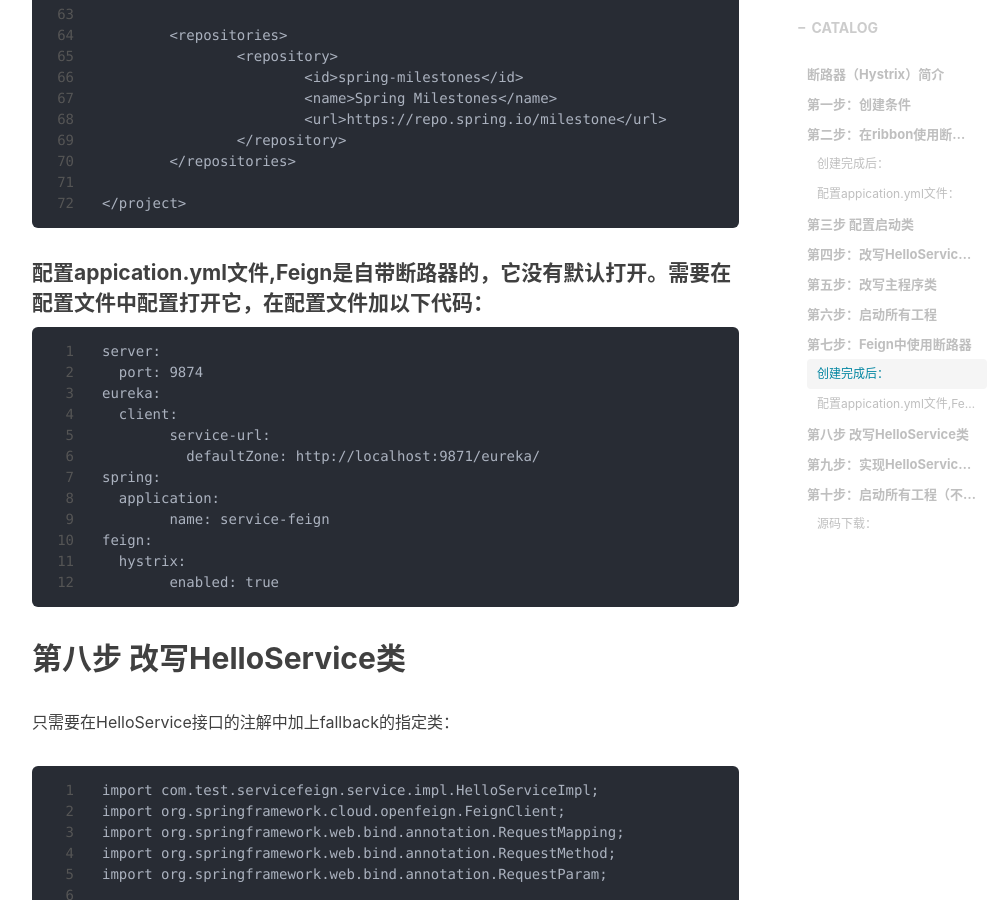
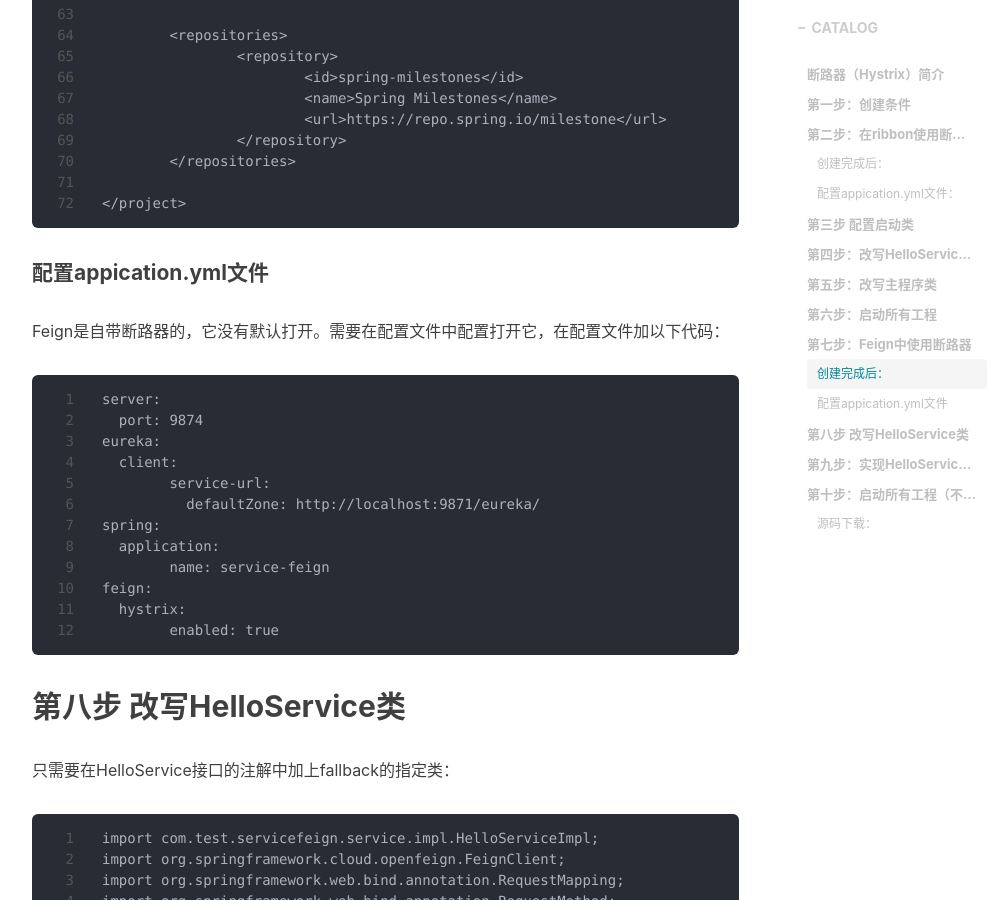
Before and after one commit to mochengyanliu/mochengyanliu.github.io, a Jekyll site: the page built from _posts/2018-10-31-微服务之断路器（Hystrix）-2019.markdown, in a window 1280 px wide and 900 px high, scrolled down 7295 px. Shown: the whole window, without its empty margins (233-1239 px from the left). Built offline with Jekyll 4.4.1, drawn with Linux system fonts in a browser that asks for light colours; nearby versions of some CDN libraries; comment, search, counter and statistics services are not loaded; some of the changed text lies outside the part shown.

Commit message:
修改格式内容

```diff
--- a/_posts/2018-10-31-微服务之断路器（Hystrix）-2019.markdown
+++ b/_posts/2018-10-31-微服务之断路器（Hystrix）-2019.markdown
@@ -314,7 +314,9 @@ hello,handsomeman,sorry,error!
 
 
 
-#### 配置appication.yml文件,Feign是自带断路器的，它没有默认打开。需要在配置文件中配置打开它，在配置文件加以下代码：
+#### 配置appication.yml文件
+
+Feign是自带断路器的，它没有默认打开。需要在配置文件中配置打开它，在配置文件加以下代码：
 
 	server:
 	  port: 9874
@@ -379,4 +381,4 @@ sorry handsomeman
 
 ####  源码下载：
 
-[https://github.com/mochengyanliu/SpringCloudLearn/tree/master/section3](https://github.com/mochengyanliu/SpringCloudLearn/tree/master/section4)
+[https://github.com/mochengyanliu/SpringCloudLearn/tree/master/section4](https://github.com/mochengyanliu/SpringCloudLearn/tree/master/section4)
```
